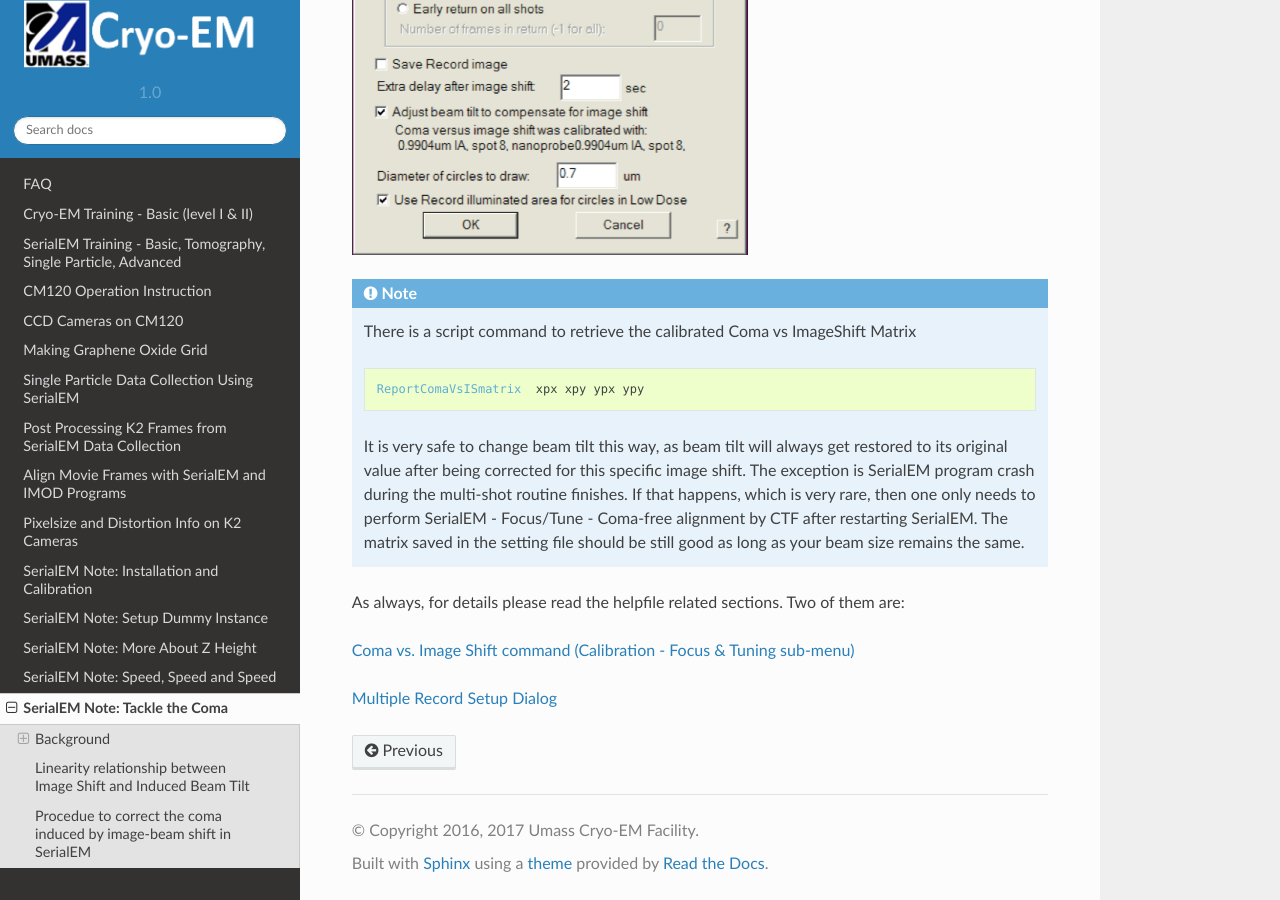
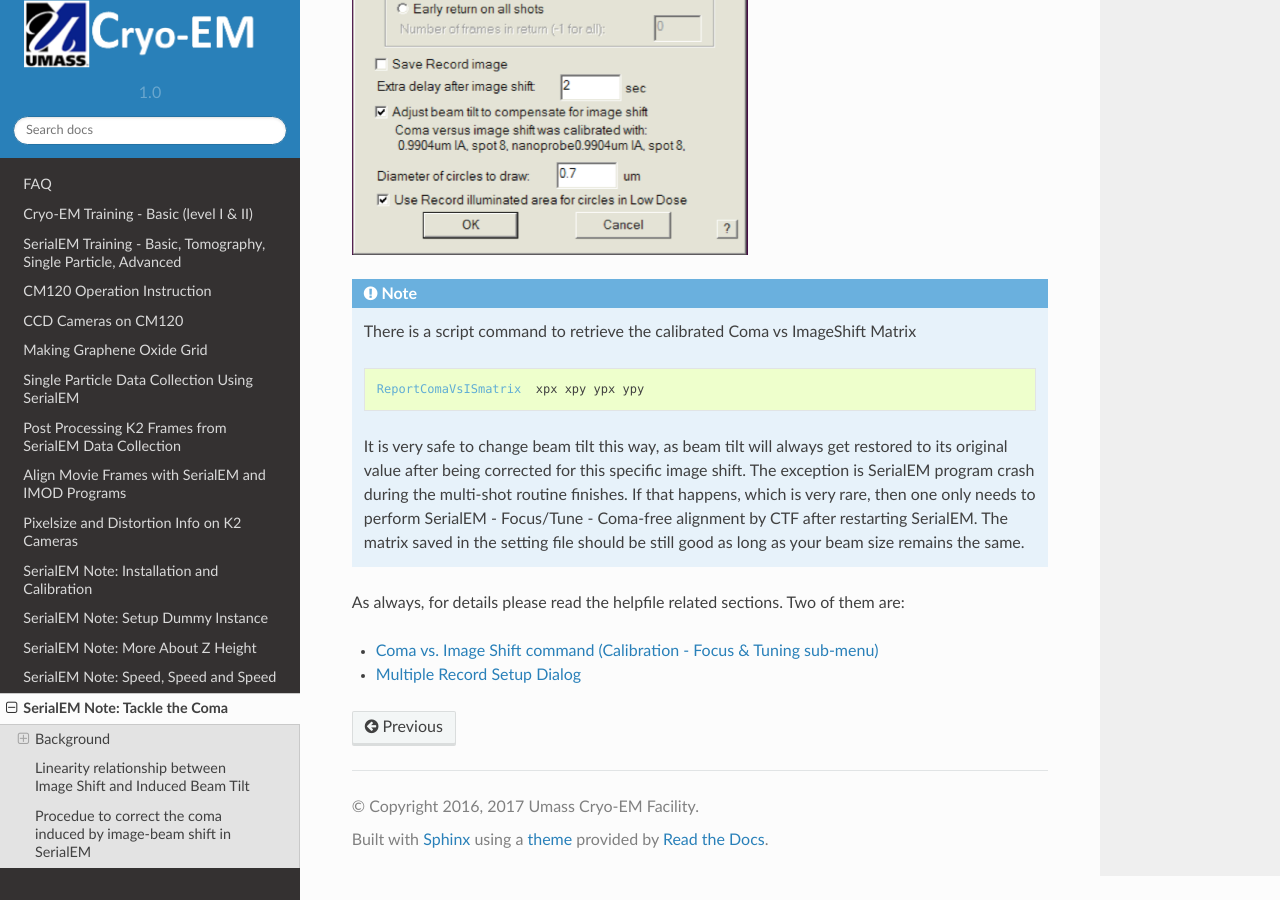
Before and after one commit to xuchen66/sphinx-emdocs, a Sphinx documentation site: the page built from source/serialEM-note-tackle-coma.rst, in a window 1280 px wide and 900 px high, scrolled down 2827 px. Built offline with Sphinx 7.4.7 and the Read the Docs theme 2.0.0, drawn with Linux system fonts in a browser that asks for light colours; pages that are not in the unit, such as notebooks, are missing from menus.

```diff
--- a/source/serialEM-note-tackle-coma.rst
+++ b/source/serialEM-note-tackle-coma.rst
@@ -110,6 +110,5 @@ Procedue to correct the coma induced by image-beam shift in SerialEM
 
 As always, for details please read the helpfile related sections. Two of them are:
 
-`Coma vs. Image Shift command (Calibration - Focus & Tuning sub-menu) <http://bio3d.colorado.edu/SerialEM/hlp/html/menu_calibration.htm#hid_focustuning_comavs>`_
-
-`Multiple Record Setup Dialog <http://bio3d.colorado.edu/SerialEM/hlp/html/hidd_multi_shot_setup.htm>`_
+- `Coma vs. Image Shift command (Calibration - Focus & Tuning sub-menu) <http://bio3d.colorado.edu/SerialEM/hlp/html/menu_calibration.htm#hid_focustuning_comavs>`_
+- `Multiple Record Setup Dialog <http://bio3d.colorado.edu/SerialEM/hlp/html/hidd_multi_shot_setup.htm>`_
```
